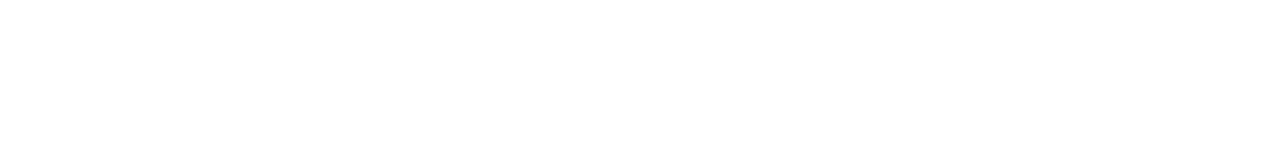
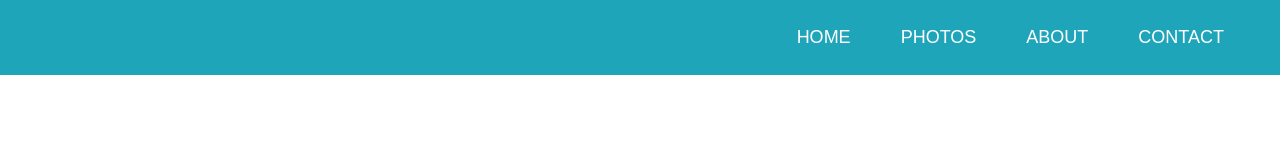
Before and after one commit to segongora/project0, a plain HTML site: page about.html in a window 1280 px wide. Drawn offline with nearby package versions, Linux system fonts and the light colour scheme; a web font is replaced by a local one.

Commit message:
Second commit

```diff
--- a/about.html
+++ b/about.html
@@ -25,6 +25,37 @@
 
 	<body>
 
+		<nav class="navbar navbar-expand-lg"
+		 id="mainNav">
+			<div class="container-fluid">
+				<div class="collapse navbar-collapse">
+					<!-- Unordered List -->
+					<ul class="navbar-nav ml-auto">
+						<li class="nav-item ">
+							<a class="nav-link"
+							 href="index.html">Home</a> <!-- First .html -->
+						</li>
+						<li class="nav-item">
+							<a class="nav-link"
+							 href="photos.html">Photos</a> <!-- Second .html -->
+						</li>
+
+						<li class="nav-item ">
+							<a class="nav-link"
+							 data-toggle="modal"
+							 href="about.html">About</a> <!-- Third .html -->
+						</li>
+
+						<li class="nav-item">
+							<a class="nav-link"
+							 href="contact.html">Contact</a> <!-- Fourth .html -->
+						</li>
+					</ul>
+				</div>
+			</div>
+		</nav>
+
+
 	</body>
 
 </html>
```
Also changed, not shown: contact.html (+30 -0 lines), index.html (+0 -9 lines), photos.html (+30 -0 lines).
